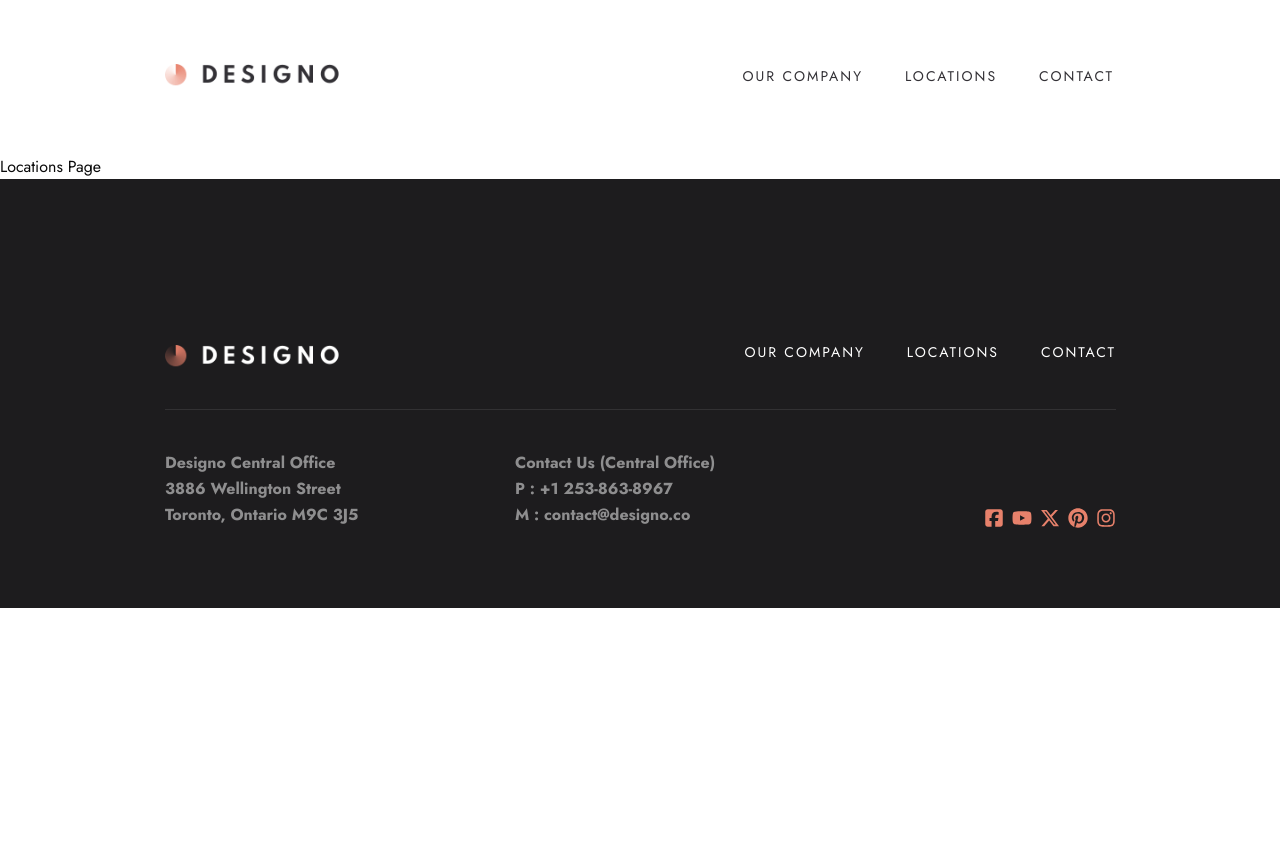
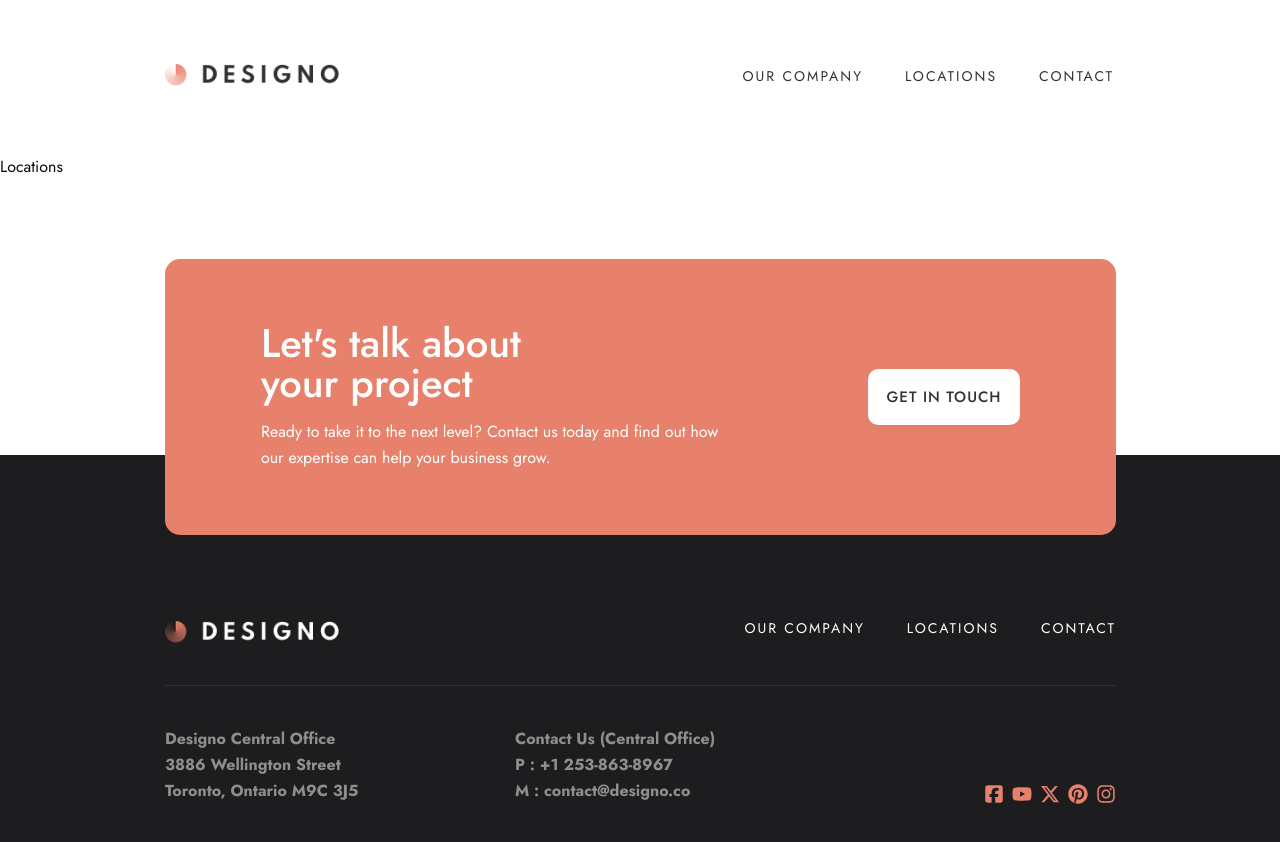
Before and after one commit to Youmnaelzany/designo-multi-page-website-8-3, a Next.js app: page /locations in a window 1280 px wide. Shown: the top 842 px of the page. Before the commit the page ends 800 px from the top, so only its background shows below. Built offline with nearby package versions, Linux system fonts and the light colour scheme.

Commit message:
Refactor layout structure; add new header and footer components, integrate 'Let's Talk' section, and update page content for Home and Locations

```diff
--- a/src/app/layout.tsx
+++ b/src/app/layout.tsx
@@ -1,9 +1,10 @@
 import type { Metadata } from "next";
 import { Jost } from "next/font/google";
 
-import Footer from "@/components/footer";
-import Header from "@/components/header";
+import Header from "@/components/header/header";
 
+import Footer from "@/components/footer/footer";
+import LetsTalk from "@/components/footer/lets-talk";
 import "./globals.css";
 
 const jost = Jost({
@@ -24,9 +25,10 @@ export default function RootLayout({
 }>) {
   return (
     <html lang="en">
-      <body className={`${jost.className} relative antialiased`}>
+      <body className={`${jost.className}  antialiased`}>
         <Header />
         {children}
+        <LetsTalk />
         <Footer />
       </body>
     </html>
--- a/src/app/locations/page.tsx
+++ b/src/app/locations/page.tsx
@@ -1,5 +1,8 @@
+
 export default function Locations() {
-    return (
-      <main className="">Locations Page</main>
-    );
-  }
+  return (
+    <main className="">
+      Locations
+    </main>
+  );
+}
--- a/src/app/page.tsx
+++ b/src/app/page.tsx
@@ -1,6 +1,8 @@
 
 export default function Home() {
   return (
-     <main className=""></main>
+    <main className="">
+      Home Page
+    </main>
   );
 }
--- a/src/components/footer.tsx
+++ b/src/components/footer/footer.tsx
@@ -4,12 +4,14 @@ import Link from "next/link";
 import { FaPinterest } from "react-icons/fa";
 import { FaInstagram, FaSquareFacebook, FaXTwitter, FaYoutube } from "react-icons/fa6";
 
-import NavLinks from "./nav-links";
-import { Separator } from "./ui/separator";
-
-export default function Footer() {
+import NavLinks from "../header/nav-links";
+import { Separator } from "../ui/separator";
+interface FooterProps {
+  marginTop?: string;
+}
+export default function Footer({ marginTop }: FooterProps) {
   return (
-    <footer className="flex flex-col items-center justify-center gap-y-10 bg-[#1D1C1E] px-6 pt-[18.81rem] pb-16 text-white sm:flex-row sm:flex-wrap sm:items-start sm:justify-between sm:px-[2.44rem] sm:pt-[10.38rem] sm:pb-20 lg:pr-[10.25rem] lg:pl-[10.31rem]">
+    <footer className="flex flex-col items-center justify-center gap-y-10 bg-[#1D1C1E] px-6  pb-16 text-white sm:flex-row sm:flex-wrap sm:items-start sm:justify-between sm:px-[2.44rem] sm:pb-20 lg:pr-[10.25rem] lg:pl-[10.31rem] relative sm:pt-[10.38rem] pt-[18.81rem] ">
       <Link href="/">
         <Image
           src="/assets/shared/desktop/logo-light.png"
--- /dev/null
+++ b/src/components/footer/lets-talk.tsx
@@ -0,0 +1,16 @@
+import { Button } from "../ui/button";
+
+export default function LetsTalk() {
+    return (
+        <div className="bg-[#E7816B] h-auto rounded-[0.9375rem] flex flex-col items-center justify-center lg:items-center lg:justify-between lg:flex-row mx-6 sm:mx-[2.44rem] lg:ml-[10.31rem] lg:mr-[10.25rem] relative left-0 right-0 z-30 lg:px-24 py-16 gap-y-8 px-6 -bottom-46 sm:-bottom-20 lg:-bottom-20">
+            <div className="flex items-center justify-center text-center flex-col lg:items-start lg:justify-center lg:text-left gap-y-4">
+                <h2 className="text-[2rem] font-medium leading-9 text-white w-[17.4375rem] sm:text-[2.5rem] sm:leading-10 sm:w-[20.9375rem] lg:w-[16.75rem]">Let&apos;s talk about your project</h2>
+                <p className="text-[0.9375rem] font-normal leading-[1.5625rem] text-white w-[18.4375rem] sm:w-[38.8125rem] lg:w-[28.6875rem] sm:text-base sm:leading-[1.625rem]">
+                    Ready to take it to the next level? Contact us today and find out how our expertise can
+                    help your business grow.
+                </p>
+            </div>
+            <Button variant="destructive">Get in touch</Button>
+        </div>
+    );
+}
--- a/src/components/header.tsx
+++ b/src/components/header/header.tsx
@@ -6,7 +6,7 @@ import NavLinks from "./nav-links";
 
 export default function Header() {
   return (
-    <header className="sticky top-0 right-0 left-0 flex items-center justify-between bg-white px-6 pt-[2.19rem] pb-[2.13rem] sm:py-16 sm:pr-[2.62rem] sm:pl-[2.44rem] lg:pr-[10.37rem] lg:pb-[4.19rem] lg:pl-[10.31rem]">
+    <header className="sticky top-0 right-0 left-0 flex items-center justify-between bg-white px-6 pt-[2.19rem] pb-[2.13rem] sm:py-16 sm:pr-[2.62rem] sm:pl-[2.44rem] lg:pr-[10.37rem] lg:pb-[4.19rem] lg:pl-[10.31rem] z-50">
       {/* Logo */}
       <Link href="/">
         <Image
--- a/src/components/ui/button.tsx
+++ b/src/components/ui/button.tsx
@@ -1,6 +1,6 @@
-import * as React from "react"
 import { Slot } from "@radix-ui/react-slot"
 import { cva, type VariantProps } from "class-variance-authority"
+import * as React from "react"
 
 import { cn } from "@/lib/utils"
 
@@ -12,7 +12,7 @@ const buttonVariants = cva(
         default:
           "bg-primary text-primary-foreground shadow-xs hover:bg-primary/90",
         destructive:
-          "bg-destructive text-white shadow-xs hover:bg-destructive/90 focus-visible:ring-destructive/20 dark:focus-visible:ring-destructive/40",
+          "bg-white text-[#333136] shadow-xs text-[0.9375rem] font-medium leading-normal uppercase tracking-[0.0625rem] rounded-lg hover:bg-[#FFAD9B] transition-all duration-200 ease-in-out",
         outline:
           "border border-input bg-background shadow-xs hover:bg-accent hover:text-accent-foreground",
         secondary:
@@ -21,7 +21,7 @@ const buttonVariants = cva(
         link: "text-primary underline-offset-4 hover:underline",
       },
       size: {
-        default: "h-9 px-4 py-2 has-[>svg]:px-3",
+        default: "h-14 px-4 w-[9.5rem] py-2 has-[>svg]:px-3",
         sm: "h-8 rounded-md gap-1.5 px-3 has-[>svg]:px-2.5",
         lg: "h-10 rounded-md px-6 has-[>svg]:px-4",
         icon: "size-9",
```
Also changed, not shown: src/components/header/mobile-menu.tsx (renamed from src/components/mobile-menu.tsx), src/components/header/nav-links.tsx (renamed from src/components/nav-links.tsx).
